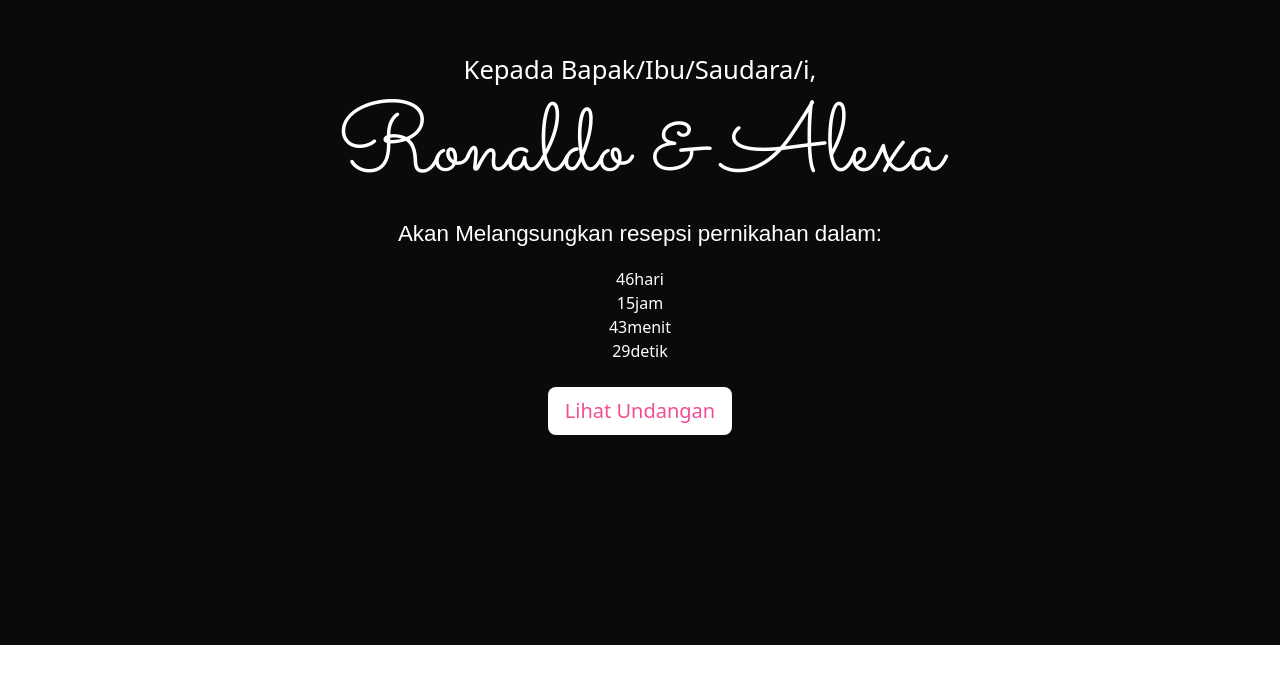
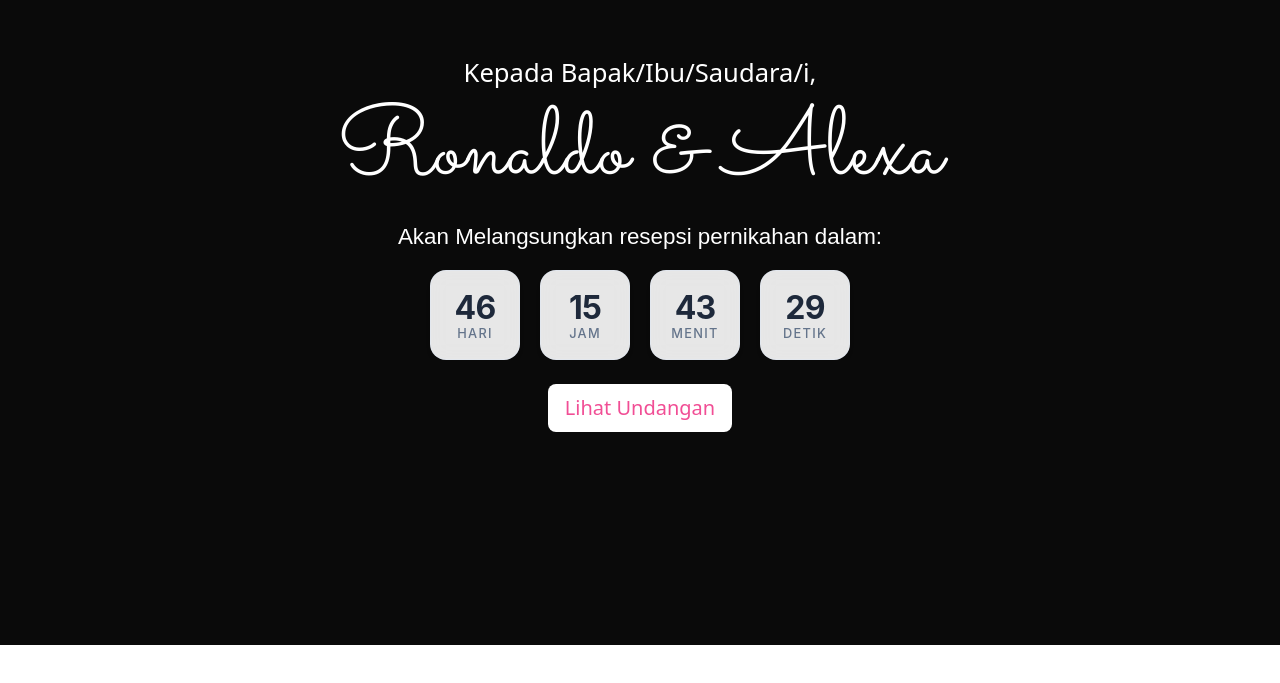
Before and after one commit to evansalfahmi-cloud/wedding-invitation, a plain HTML site: page index.html in a window 1280 px wide. Shown: the part 155-838 px from the top of the page. Drawn offline with Linux system fonts and the light colour scheme.

Commit message:
edit default.css

```diff
--- a/countdown/simplyCountdown.theme.default.css
+++ b/countdown/simplyCountdown.theme.default.css
@@ -1,27 +1,85 @@
+/**
+* Project : simply-countdown
+* File : simplyCountdown.theme.default
+* Author : Vincent Loy <vincent.loy1@gmail.com>
+* Theme : Light Modern
+*/
+
 .simply-countdown {
   overflow: hidden;
-    display: table;
-    margin: auto;
+  display: flex;
+  flex-wrap: wrap;
+  justify-content: center;
+  gap: 1.25rem;
+  font-family: "Inter", system-ui, -apple-system, sans-serif;
 }
+
 .simply-countdown > .simply-section {
-    width: 50px;
-    height: 50px;
-    padding: 70px;
+  width: 65px;
+  height: 65px;
+  padding: 1.5rem;
   display: flex;
   align-items: center;
   justify-content: center;
-    float: left;
-    margin: 10px;
-    background: var(--pink);
-    box-shadow: 0 1px 3px rgba(0, 0, 0, 0.12), 0 1px 2px rgba(0, 0, 0, 0.24);
-    border-radius: 50%;
+  background: rgba(255, 255, 255, 0.9);
+  border: 1px solid rgba(226, 232, 240, 0.8);
+  border-radius: 1rem;
+  box-shadow: 0 4px 6px -1px rgba(0, 0, 0, 0.05), 0 2px 4px -1px rgba(0, 0, 0, 0.03), 0 0 0 1px rgba(0, 0, 0, 0.02);
+  transition: all 0.3s cubic-bezier(0.4, 0, 0.2, 1);
+  backdrop-filter: blur(10px);
 }
-  .simply-countdown > .simply-section .simply-amount,
-  .simply-countdown > .simply-section .simply-word {
-    display: block;
-    text-align: center;
+
+.simply-countdown > .simply-section > div {
+  display: flex;
+  flex-direction: column;
+  line-height: 1;
+  align-items: center;
 }
 
 .simply-countdown > .simply-section .simply-amount {
-    font-size: 1.6rem;
+  font-size: 1.5rem;
+  font-weight: 700;
+  color: #1e293b;
+  line-height: 1.2;
+  letter-spacing: -0.025em;
 }
+
+.simply-countdown > .simply-section .simply-word {
+  font-size: 0.6rem;
+  font-weight: 500;
+  color: #64748b;
+  text-transform: uppercase;
+  letter-spacing: 0.1em;
+}
+
+@media (min-width: 640px) {
+  .simply-countdown > .simply-section {
+    width: 75px;
+    height: 75px;
+    padding: 1.75rem;
+  }
+
+  .simply-countdown > .simply-section .simply-amount {
+    font-size: 1.75rem;
+  }
+
+  .simply-countdown > .simply-section .simply-word {
+    font-size: 0.75rem;
+  }
+}
+
+@media (min-width: 1024px) {
+  .simply-countdown > .simply-section {
+    width: 90px;
+    height: 90px;
+    padding: 2rem;
+  }
+
+  .simply-countdown > .simply-section .simply-amount {
+    font-size: 2rem;
+  }
+
+  .simply-countdown > .simply-section .simply-word {
+    font-size: 0.8rem;
+  }
+}
--- a/index.html
+++ b/index.html
@@ -18,7 +18,7 @@
             <h4>Kepada Bapak/Ibu/Saudara/i, </h4>
             <h1>Ronaldo & Alexa</h1>
             <p>Akan Melangsungkan resepsi pernikahan dalam:</p>
-            <div class="countdown"></div>
+            <div class="simply-countdown"></div>
             <a href="#undangan" class="btn btn-lg mt-4 ">Lihat Undangan</a>
 
         </main>
@@ -26,7 +26,7 @@
 
     <!-- Bootstrap JS -->
     <script>
-        simplyCountdown('.countdown',{
+        simplyCountdown('.simply-countdown',{
         year: 2025, // required
         month: 2, // required
         day: 22, // required
```
Lines whose indentation alone changed are shown as unchanged.
